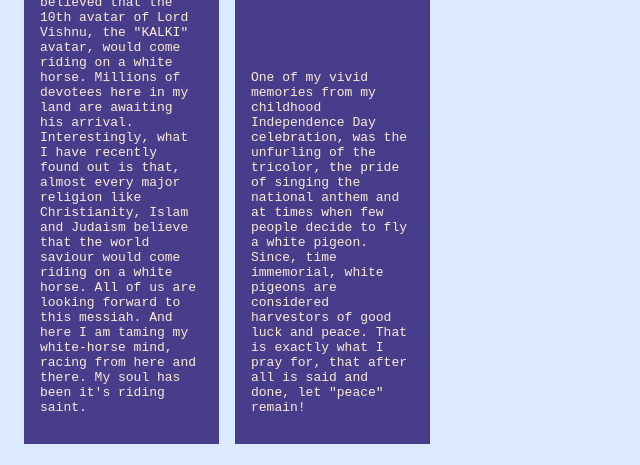
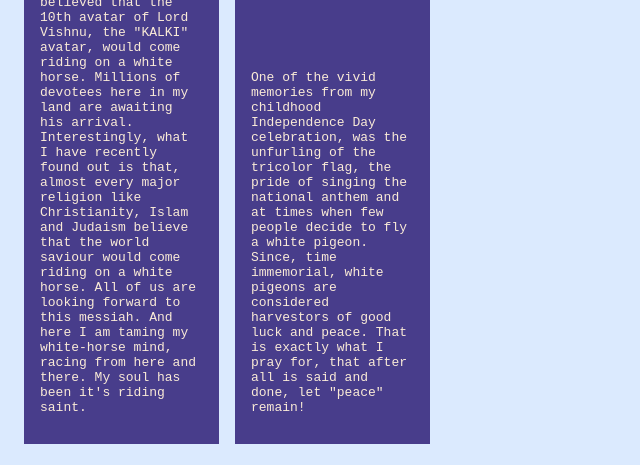
Before and after one commit to PADMALAYA-3/paw-some, a plain HTML site: page index.html in a window 1280 px wide. Shown: the part 1542-2007 px from the top of the page, 0-640 px from the left. Drawn offline with Linux system fonts and the light colour scheme.

Commit message:
small changes in description

```diff
--- a/index.html
+++ b/index.html
@@ -119,9 +119,9 @@
         <img src="white horse.jpeg" />
         <h2>Horse</h2>
         <p>
-          Every animal by far is liked by me, because of the peculiar traits
+          Every animal by far is liked by me, because of certain peculiar traits
           that they possess. But white horse has a very special place both in my
-          heart and mind for its mythological importance. In Hinduism, it is
+          heart and mind for its mythological significance. In Hinduism, it is
           believed that the 10th avatar of Lord Vishnu, the "KALKI" avatar,
           would come riding on a white horse. Millions of devotees here in my
           land are awaiting his arrival. Interestingly, what I have recently
@@ -136,10 +136,10 @@
         <img src="white pigeon.jpg" />
         <h2>Pigeon</h2>
         <p>
-          One of my vivid memories from my childhood Independence Day
-          celebration, was the unfurling of the tricolor, the pride of singing
-          the national anthem and at times when few people decide to fly a white
-          pigeon. Since, time immemorial, white pigeons are considered
+          One of the vivid memories from my childhood Independence Day
+          celebration, was the unfurling of the tricolor flag, the pride of
+          singing the national anthem and at times when few people decide to fly
+          a white pigeon. Since, time immemorial, white pigeons are considered
           harvestors of good luck and peace. That is exactly what I pray for,
           that after all is said and done, let "peace" remain!
         </p>
```
